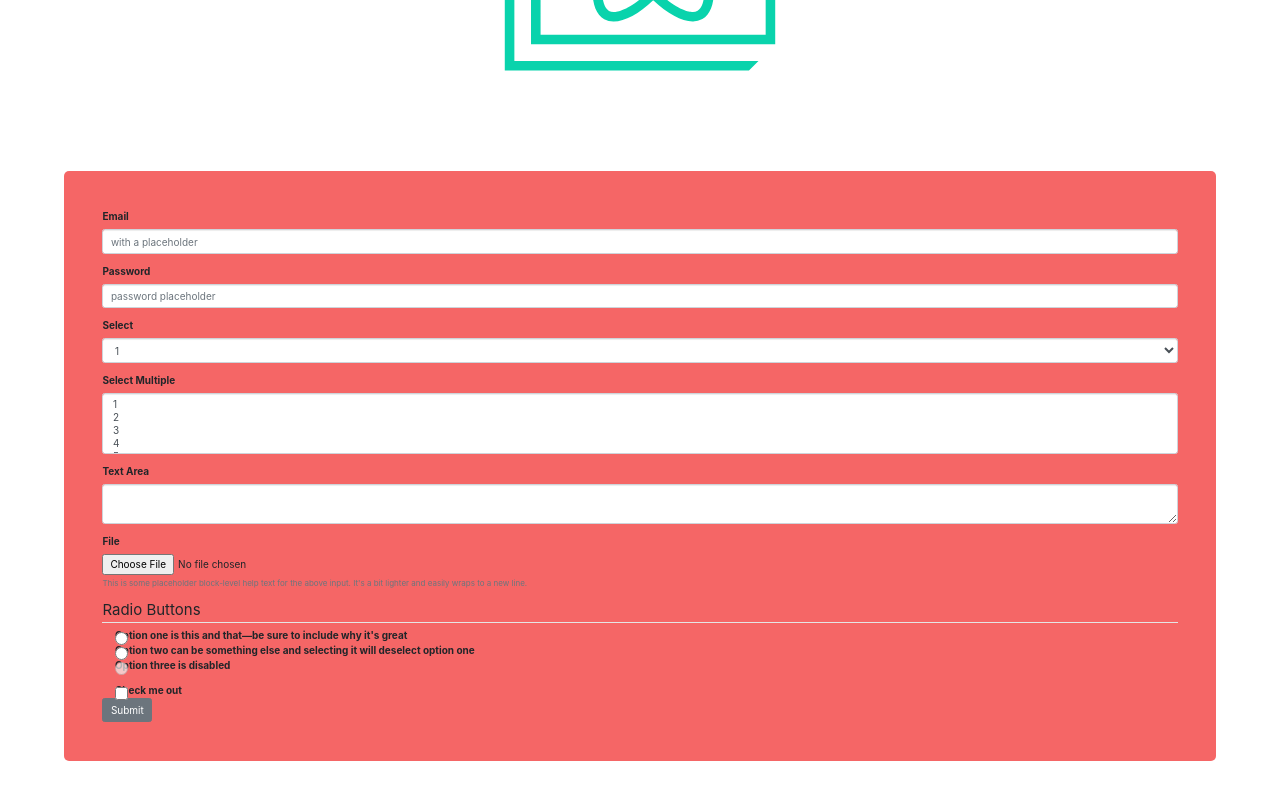
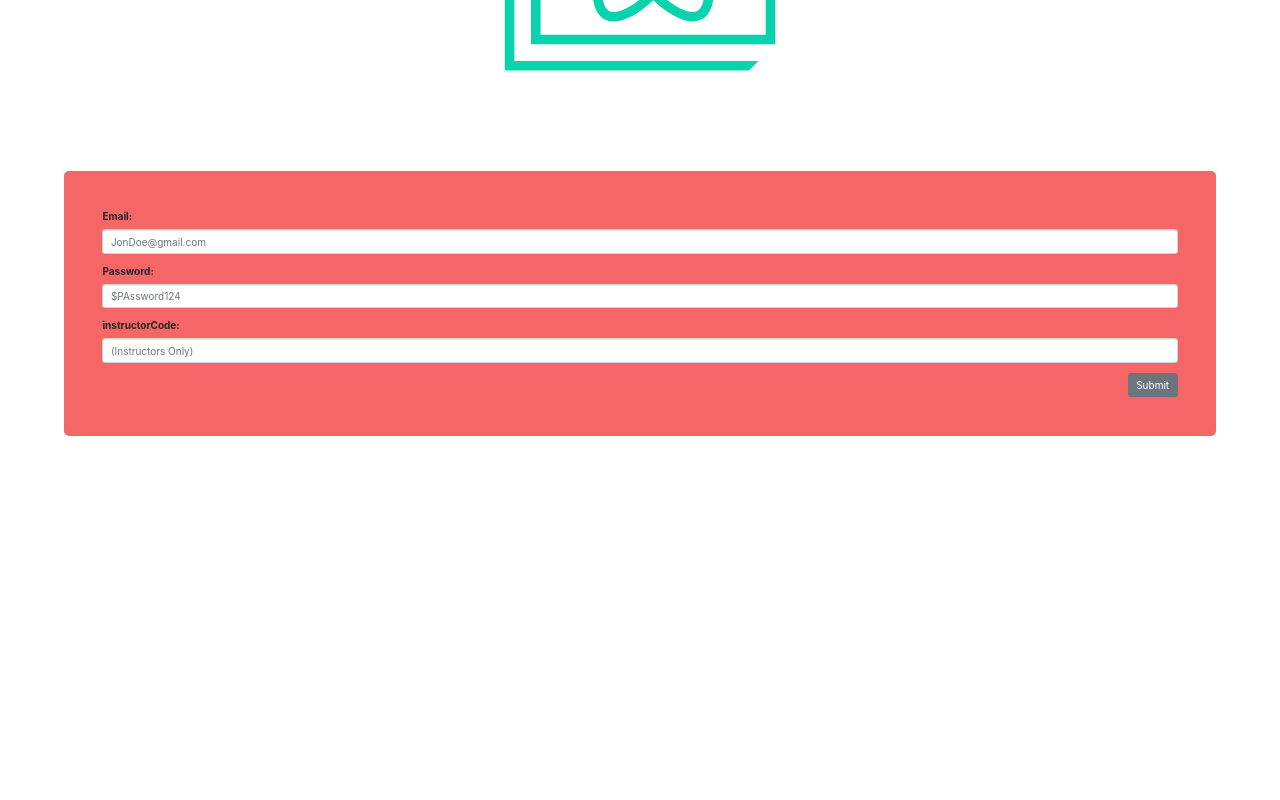
Before and after one commit to BW-Anywhere-Fitness-Nov-18-22/front-end, a React (Create React App) app: page / in a window 1280 px wide. Shown: the part 310-1110 px from the top of the page. After the commit the page ends 810 px from the top, so only its background shows below. Built offline with nearby package versions, Linux system fonts and the light colour scheme.

Commit message:
Submit_styling_added

```diff
--- a/src/components/SignUp.js
+++ b/src/components/SignUp.js
@@ -6,73 +6,20 @@ export default function SignUp(props) {
         <div className="SignUp-Container">
             <Form>
                 <FormGroup>
-                    <Label for="exampleEmail">Email</Label>
-                    <Input type="email" name="email" id="exampleEmail" placeholder="with a placeholder" />
+                    <Label for="exampleEmail">Email:</Label>
+                    <Input type="email" name="email" id="exampleEmail" placeholder="JonDoe@gmail.com" />
                 </FormGroup>
                 <FormGroup>
-                    <Label for="examplePassword">Password</Label>
-                    <Input type="password" name="password" id="examplePassword" placeholder="password placeholder" />
+                    <Label for="examplePassword">Password:</Label>
+                    <Input type="password" name="password" id="examplePassword" placeholder="$PAssword124" />
                 </FormGroup>
                 <FormGroup>
-                    <Label for="exampleSelect">Select</Label>
-                    <Input type="select" name="select" id="exampleSelect">
-                    <option>1</option>
-                    <option>2</option>
-                    <option>3</option>
-                    <option>4</option>
-                    <option>5</option>
-                    </Input>
+                    <Label for="instructorCode">instructorCode:</Label>
+                    <Input type="instructorCode" name="instructorCode" id="instructorCode" placeholder="(Instructors Only)" />
                 </FormGroup>
-                <FormGroup>
-                    <Label for="exampleSelectMulti">Select Multiple</Label>
-                    <Input type="select" name="selectMulti" id="exampleSelectMulti" multiple>
-                    <option>1</option>
-                    <option>2</option>
-                    <option>3</option>
-                    <option>4</option>
-                    <option>5</option>
-                    </Input>
-                </FormGroup>
-                <FormGroup>
-                    <Label for="exampleText">Text Area</Label>
-                    <Input type="textarea" name="text" id="exampleText" />
-                </FormGroup>
-                <FormGroup>
-                    <Label for="exampleFile">File</Label>
-                    <Input type="file" name="file" id="exampleFile" />
-                    <FormText color="muted">
-                    This is some placeholder block-level help text for the above input.
-                    It's a bit lighter and easily wraps to a new line.
-                    </FormText>
-                </FormGroup>
-                <FormGroup tag="fieldset">
-                    <legend>Radio Buttons</legend>
-                    <FormGroup check>
-                    <Label check>
-                        <Input type="radio" name="radio1" />{' '}
-                        Option one is this and that—be sure to include why it's great
-                    </Label>
-                    </FormGroup>
-                    <FormGroup check>
-                    <Label check>
-                        <Input type="radio" name="radio1" />{' '}
-                        Option two can be something else and selecting it will deselect option one
-                    </Label>
-                    </FormGroup>
-                    <FormGroup check disabled>
-                    <Label check>
-                        <Input type="radio" name="radio1" disabled />{' '}
-                        Option three is disabled
-                    </Label>
-                    </FormGroup>
-                </FormGroup>
-                <FormGroup check>
-                    <Label check>
-                    <Input type="checkbox" />{' '}
-                    Check me out
-                    </Label>
-                </FormGroup>
-                <Button>Submit</Button>
+                <div className="text-right">
+                    <Button>Submit</Button>
+                </div>
             </Form>
         </div>
     )
```
